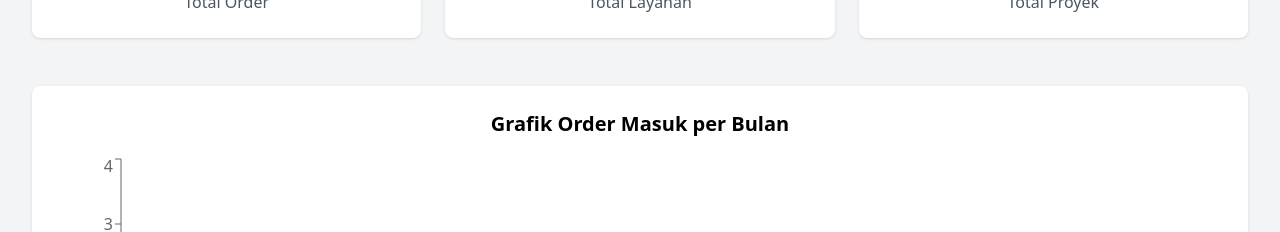
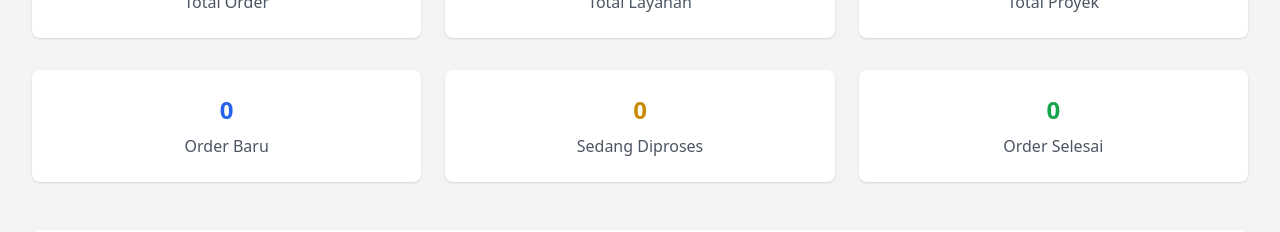
Before and after one commit to dayatalamsyah/ic-ideatama, a Next.js app: page /admin in a window 1280 px wide. Shown: the part 174-406 px from the top of the page. Built offline with nearby package versions, Linux system fonts and the light colour scheme; no server answers; the database is empty; sample sign-in values are in the browser's storage.

Commit message:
Update index.js

```diff
--- a/pages/admin/index.js
+++ b/pages/admin/index.js
@@ -14,6 +14,11 @@ export default function AdminDashboard() {
   const [totalServices, setTotalServices] = useState(0);
   const [totalProjects, setTotalProjects] = useState(0);
   const [chartData, setChartData] = useState([]);
+  const [statusCounts, setStatusCounts] = useState({
+    Baru: 0,
+    Diproses: 0,
+    Selesai: 0
+  });
   const [loading, setLoading] = useState(true);
 
   useEffect(() => {
@@ -54,6 +59,7 @@ export default function AdminDashboard() {
     } else {
       setOrders(data || []);
       generateChartData(data || []);
+      generateStatusCounts(data || []);
     }
     setLoading(false);
   };
@@ -77,6 +83,22 @@ export default function AdminDashboard() {
     }));
 
     setChartData(chartArray);
+  };
+
+  const generateStatusCounts = (orders) => {
+    const countStatus = {
+      Baru: 0,
+      Diproses: 0,
+      Selesai: 0
+    };
+
+    orders.forEach(order => {
+      if (order.status === "Baru") countStatus.Baru++;
+      if (order.status === "Diproses") countStatus.Diproses++;
+      if (order.status === "Selesai") countStatus.Selesai++;
+    });
+
+    setStatusCounts(countStatus);
   };
 
   const handleDelete = async (id) => {
@@ -117,7 +139,7 @@ export default function AdminDashboard() {
       <h1 className="text-3xl font-bold mb-8">Dashboard Admin - Order Masuk</h1>
 
       {/* Statistik Dashboard */}
-      <div className="grid md:grid-cols-3 gap-6 mb-12">
+      <div className="grid md:grid-cols-3 gap-6 mb-8">
         <div className="bg-white shadow rounded-lg p-6 text-center">
           <h2 className="text-2xl font-bold text-orange-600">{totalOrders}</h2>
           <p className="text-gray-600 mt-2">Total Order</p>
@@ -129,6 +151,22 @@ export default function AdminDashboard() {
         <div className="bg-white shadow rounded-lg p-6 text-center">
           <h2 className="text-2xl font-bold text-orange-600">{totalProjects}</h2>
           <p className="text-gray-600 mt-2">Total Proyek</p>
+        </div>
+      </div>
+
+      {/* Statistik per Status */}
+      <div className="grid md:grid-cols-3 gap-6 mb-12">
+        <div className="bg-white shadow rounded-lg p-6 text-center">
+          <h2 className="text-2xl font-bold text-blue-600">{statusCounts.Baru}</h2>
+          <p className="text-gray-600 mt-2">Order Baru</p>
+        </div>
+        <div className="bg-white shadow rounded-lg p-6 text-center">
+          <h2 className="text-2xl font-bold text-yellow-600">{statusCounts.Diproses}</h2>
+          <p className="text-gray-600 mt-2">Sedang Diproses</p>
+        </div>
+        <div className="bg-white shadow rounded-lg p-6 text-center">
+          <h2 className="text-2xl font-bold text-green-600">{statusCounts.Selesai}</h2>
+          <p className="text-gray-600 mt-2">Order Selesai</p>
         </div>
       </div>
 
```
